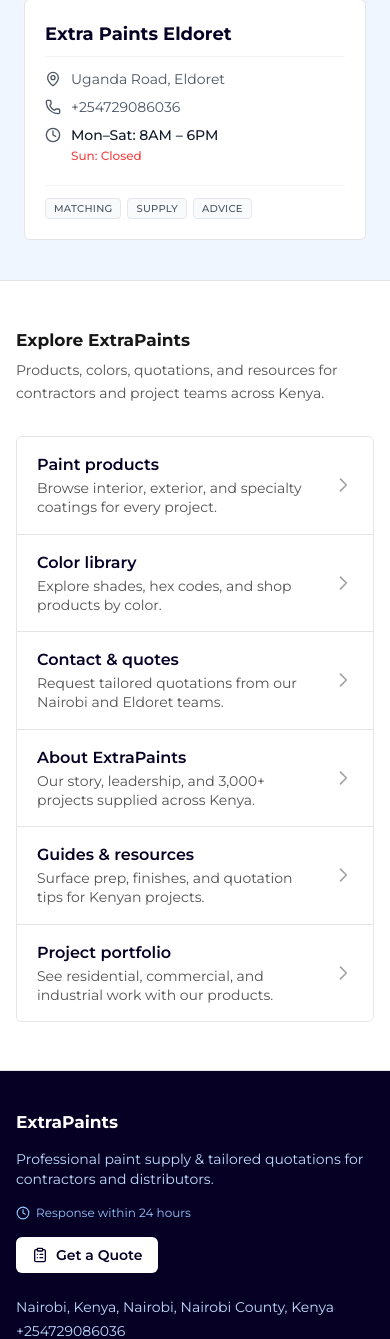
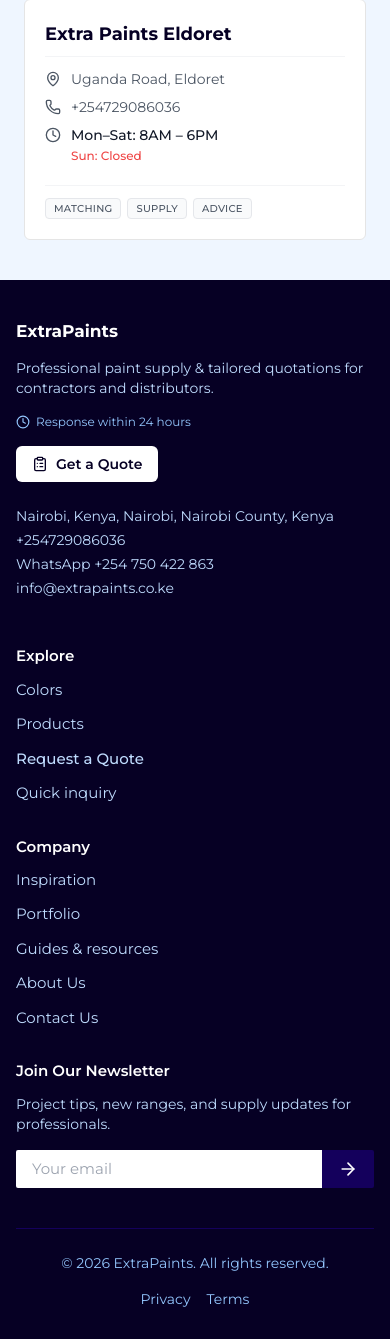
Before and after one commit to Schnell-Solutions/ExtraPaints, a Django app: page / in a window 390 px wide. Shown: the part 3636-4975 px from the top of the page. After the commit the page ends 4943 px from the top, so only its background shows below. Run offline with Django 5.2, Linux system fonts and the light colour scheme; data that the repository does not hold is empty; some libraries are stand-ins or nearby versions.

Commit message:
Remove visible Explore ExtraPaints section; restyle WhatsApp FAB.
Keep sitelink JSON-LD for SEO only. Square rounded-md button, lowered toward bottom edge.

Co-authored-by: Cursor <cursoragent@cursor.com>

```diff
--- a/ExtraPaints/settings.py
+++ b/ExtraPaints/settings.py
@@ -440,6 +440,6 @@ CSP_DIRECTIVES = [
     "form-action 'self'",
 ]
 
-STATIC_VERSION = os.getenv('STATIC_VERSION', '2')
+STATIC_VERSION = os.getenv('STATIC_VERSION', '3')
 
 # ----------------------------------------------------------------------
--- a/home/templates/home/index.html
+++ b/home/templates/home/index.html
@@ -362,8 +362,6 @@
           </div>
         </section>
 
-        {% include "partials/site_primary_links.html" %}
-
     </div>
 
     <script id="home-page-config" type="application/json">
--- a/templates/partials/site_primary_links.html
+++ /dev/null
@@ -1,37 +0,0 @@
-{# Homepage quick links — mirrors primary nav for users and crawlers (sitelink-style). #}
-<section class="py-12 md:py-16 bg-white border-y border-neutral-200" aria-labelledby="site-primary-links-heading">
-  <div class="container mx-auto px-4 max-w-6xl">
-    <header class="mb-8 md:mb-10 max-w-2xl">
-      <h2 id="site-primary-links-heading" class="ep-section-title text-neutral-900">
-        Explore ExtraPaints
-      </h2>
-      <p class="mt-2 ep-lead text-neutral-600">
-        Products, colors, quotations, and resources for contractors and project teams across Kenya.
-      </p>
-    </header>
-    <nav aria-label="Primary site sections">
-      <ul class="divide-y divide-neutral-200 rounded-md border border-neutral-200 bg-neutral-50/50 overflow-hidden">
-        {% for link in site_primary_nav %}
-        <li>
-          <a
-            href="{{ link.path }}"
-            class="group flex items-center justify-between gap-4 px-5 py-4 md:px-6 md:py-5 bg-white hover:bg-primary-50/60 transition-colors"
-          >
-            <span class="min-w-0">
-              <span class="block text-base font-semibold text-primary-900 group-hover:text-primary-800">
-                {{ link.name }}
-              </span>
-              <span class="block mt-0.5 text-sm text-neutral-600 leading-snug">
-                {{ link.description }}
-              </span>
-            </span>
-            <svg xmlns="http://www.w3.org/2000/svg" class="h-5 w-5 shrink-0 text-neutral-400 group-hover:text-primary-800 group-hover:translate-x-0.5 transition-transform" fill="none" viewBox="0 0 24 24" stroke="currentColor" aria-hidden="true">
-              <path stroke-linecap="round" stroke-linejoin="round" stroke-width="2" d="M9 5l7 7-7 7" />
-            </svg>
-          </a>
-        </li>
-        {% endfor %}
-      </ul>
-    </nav>
-  </div>
-</section>
--- a/templates/partials/whatsapp_float.html
+++ b/templates/partials/whatsapp_float.html
@@ -1,4 +1,4 @@
-{# Floating WhatsApp — fixed on all pages (wa.me). Inline layout styles ensure visibility if CSS cache is stale. #}
+{# Floating WhatsApp — fixed square button (wa.me). Inline styles = fallback if CSS cache is stale. #}
 <a
   href="{{ business_whatsapp_url }}?text={{ whatsapp_prefill_message|urlencode }}"
   id="ep-whatsapp-float"
@@ -7,10 +7,10 @@
   rel="noopener noreferrer"
   aria-label="Chat with ExtraPaints on WhatsApp"
   title="WhatsApp {{ business_whatsapp_display }}"
-  style="position:fixed;right:1.25rem;bottom:5.5rem;z-index:9990;display:flex;align-items:center;justify-content:center;width:3.5rem;height:3.5rem;border-radius:9999px;background-color:#25d366;color:#fff;box-shadow:0 4px 14px rgba(0,0,0,0.22);text-decoration:none;"
+  style="position:fixed;right:1.25rem;bottom:3rem;z-index:9990;display:flex;align-items:center;justify-content:center;width:3.25rem;height:3.25rem;border-radius:0.375rem;background-color:#25d366;color:#fff;box-shadow:0 4px 14px rgba(0,0,0,0.22);text-decoration:none;"
 >
   <span class="sr-only">Chat on WhatsApp</span>
-  <svg class="ep-whatsapp-float__icon" xmlns="http://www.w3.org/2000/svg" viewBox="0 0 24 24" aria-hidden="true" focusable="false" width="28" height="28">
+  <svg class="ep-whatsapp-float__icon" xmlns="http://www.w3.org/2000/svg" viewBox="0 0 24 24" aria-hidden="true" focusable="false" width="26" height="26">
     <path fill="currentColor" d="M17.472 14.382c-.297-.149-1.758-.867-2.03-.967-.273-.099-.471-.148-.67.15-.197.297-.767.966-.94 1.164-.173.199-.347.223-.644.075-.297-.15-1.255-.463-2.39-1.475-.883-.788-1.48-1.761-1.653-2.059-.173-.297-.018-.458.13-.606.134-.133.298-.347.446-.52.149-.174.198-.298.298-.497.099-.198.05-.371-.025-.52-.075-.149-.669-1.612-.916-2.207-.242-.579-.487-.5-.669-.51-.173-.008-.371-.01-.57-.01-.198 0-.52.074-.792.372-.272.297-1.04 1.016-1.04 2.479 0 1.462 1.065 2.875 1.213 3.074.149.198 2.096 3.2 5.077 4.487.709.306 1.262.489 1.694.625.712.227 1.36.195 1.871.118.571-.085 1.758-.719 2.006-1.413.248-.694.248-1.289.173-1.413-.074-.124-.272-.198-.57-.347m-5.421 7.403h-.004a9.87 9.87 0 01-5.031-1.378l-.361-.214-3.741.982.998-3.648-.235-.374a9.86 9.86 0 01-1.51-5.26c.001-5.45 4.436-9.884 9.888-9.884 2.64 0 5.122 1.03 6.988 2.898a9.825 9.825 0 012.893 6.994c-.003 5.45-4.435 9.884-9.885 9.884m8.413-18.297A11.815 11.815 0 0012.05 0C5.495 0 .16 5.335.157 11.892c0 2.096.547 4.142 1.588 5.945L.057 24l6.305-1.654a11.882 11.882 0 005.683 1.448h.005c6.554 0 11.89-5.335 11.893-11.893a11.821 11.821 0 00-3.48-8.413z"/>
   </svg>
 </a>
```
Also changed, not shown: assets/css/extrapaints.css (+14 -21 lines), core/tests/test_seo.py (+2 -3 lines), docs/SEO-SITELINKS.md (+1 -2 lines), 1 other file.
